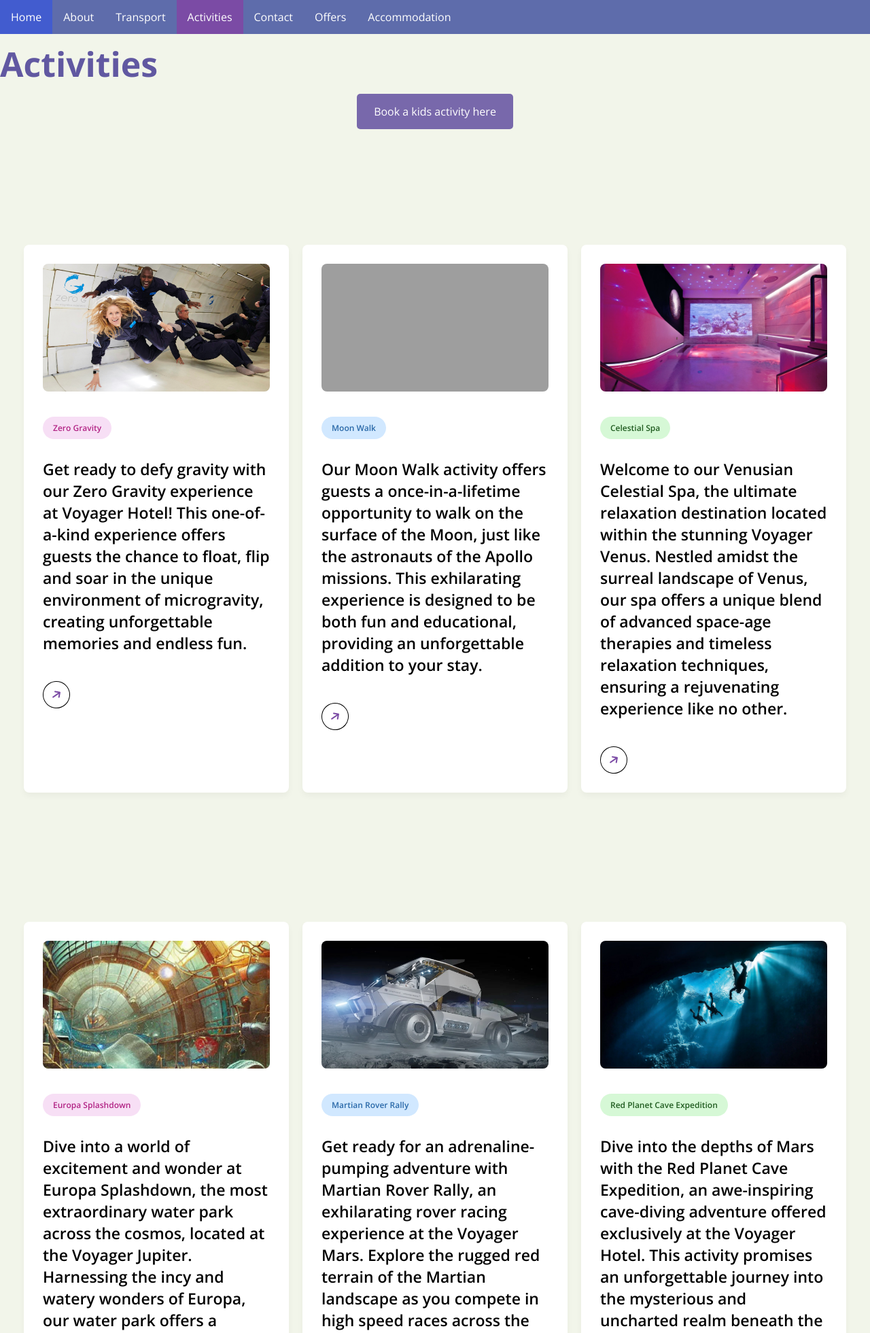
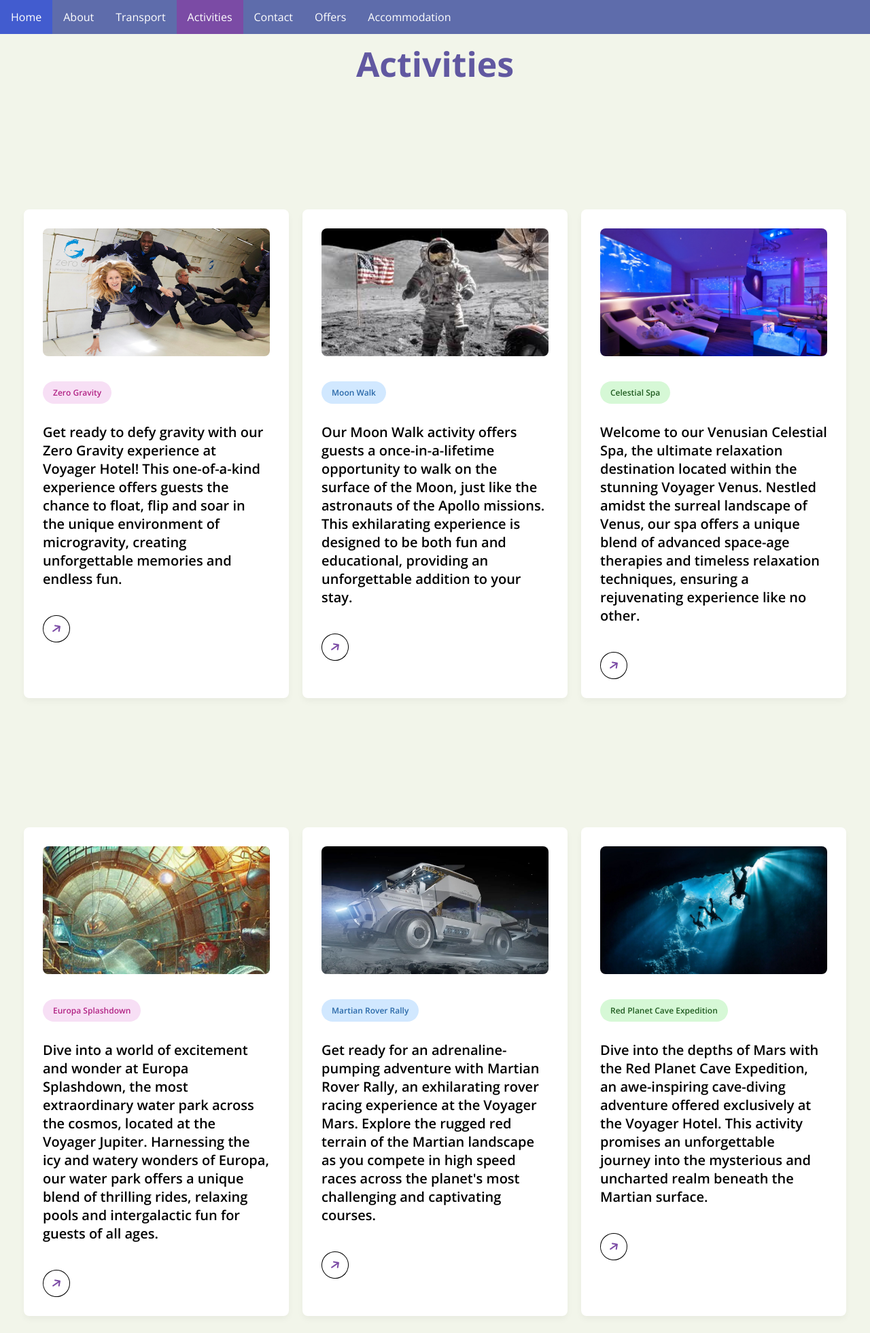
Before and after one commit to Raonaid-Moore/Voyager, a Flask app: page /activitiesPage in a window 1280 px wide. Shown: the top 1961 px of the page at 68% size. Run offline with Flask 3, Linux system fonts and the light colour scheme; grey boxes are pictures that could not be loaded.

Commit message:
abigails pushes

```diff
--- a/static/css/activities.css
+++ b/static/css/activities.css
@@ -130,7 +130,7 @@ li a:hover:not(.active) {
 
 .card-item h3 {
     color: #000;
-    font-size: 1.438rem;
+    font-size: 20px;
     margin-top: 28px;
     font-weight: 600;
 }
@@ -174,7 +174,7 @@ header {
 
 .header_style {
  font-size: 50px;
- text-align: left;
+ text-align: center;
  background-color: rgba(97, 88, 161)
  color: white
 }
--- a/static/css/kidsActivities.css
+++ b/static/css/kidsActivities.css
@@ -131,7 +131,7 @@ li a:hover:not(.active) {
 
 .card-item h3 {
     color: #000;
-    font-size: 1.438rem;
+    font-size: 20px;
     margin-top: 28px;
     font-weight: 600;
 }
--- a/templates/JungleGym.html
+++ b/templates/JungleGym.html
@@ -10,13 +10,14 @@
   <link rel="stylesheet" href="../static/css/JungleGym.css">
 </head>
 <body>
+
   <div class="container">
     <h2 class="title">Space Jungle <br>Gym</h2>
     <h3 class="price">€15<span>/Day</span></h3>
     <p class="description">All day access with a wristband, come and go as you plese.Go wild in the Jungles of Space. </p>
     <b class="offer">Act fast! Offer ends on September 20, 2235.</b>
     <a class="subscribe-button" href="/activityBook">Book</a>
-    <a class="subscribe-button" href="/kidsActivities">Return</a>
+    <a class="subscribe-button" href="/activitiesPage">Return</a>
     <div class="ribbon-wrap">
       <div class="ribbon">Special Offer!</div>
     </div>
--- a/templates/LowGravityTrampoline.html
+++ b/templates/LowGravityTrampoline.html
@@ -17,7 +17,7 @@
     <p class="description">All day access with a wristband, come and go as you plese.Go wild in the Jungles of Space. </p>
     <b class="offer">Act fast! Offer ends on September 20, 2235.</b>
     <a class="subscribe-button" href="/activityBook">Book</a>
-    <a class="subscribe-button" href="/kidsActivities">Return</a>
+    <a class="subscribe-button" href="/activitiesPage">Return</a>
     <div class="ribbon-wrap">
       <div class="ribbon">Special Offer!</div>
     </div>
--- a/templates/ZeroGravityBallPit.html
+++ b/templates/ZeroGravityBallPit.html
@@ -17,7 +17,7 @@
     <p class="description">Gain all day access to the Zero Gravity Ball Pit.With your own wristband you can come and go as you please all day long.</p>
     <b class="offer">Act fast! Offer ends on September 20, 2235.</b>
     <a class="subscribe-button" href="/activityBook">Book</a>
-    <a class="subscribe-button" href="/kidsActivities">Return</a>
+    <a class="subscribe-button" href="/activitiesPage">Return</a>
     <div class="ribbon-wrap">
       <div class="ribbon">Special Offer!</div>
     </div>
--- a/templates/activitiesPage.html
+++ b/templates/activitiesPage.html
@@ -30,10 +30,6 @@
         <h1 class="header_style">Activities</h1>
     </header>
 
-    <div class="book">
-        <p class="book-button" style="font-size: 30px; text-align: center;"><a href="/kidsActivities" class="button">Book a kids activity here</a></p>
-    </div>
-
 
     <div class="card-list">
         <a href="/activityBook" class="card-item">
@@ -45,7 +41,7 @@
             </div>
         </a>
         <a href="/activityBook" class="card-item">
-            <img src="/static/images/moonwalk2.jpg" alt="Card Image">
+            <img src="/static/images/moonwalk3.jpg" alt="Card Image">
             <span class="designer">Moon Walk</span>
             <h3>Our Moon Walk activity offers guests a once-in-a-lifetime opportunity to walk on the surface of the Moon, just like the astronauts of the Apollo missions. This exhilarating experience is designed to be both fun and educational, providing an unforgettable addition to your stay.</h3>
             <div class="arrow">
@@ -53,7 +49,7 @@
             </div>
         </a>
         <a href="/activityBook" class="card-item">
-            <img src="/static/images/spa1.jpg" alt="Card Image">
+            <img src="/static/images/spa3.jpg" alt="Card Image">
             <span class="editor">Celestial Spa</span>
             <h3>Welcome to our Venusian Celestial Spa, the ultimate relaxation destination located within the stunning Voyager Venus. Nestled amidst the surreal landscape of Venus, our spa offers a unique blend of advanced space-age therapies and timeless relaxation techniques, ensuring a rejuvenating experience like no other.</h3>
             <div class="arrow">
@@ -65,7 +61,7 @@
         <a href="/activityBook" class="card-item">
             <img src="/static/images/europasd.jpg" alt="Card Image">
             <span class="developer">Europa Splashdown</span>
-            <h3>Dive into a world of excitement and wonder at Europa Splashdown, the most extraordinary water park across the cosmos, located at the Voyager Jupiter. Harnessing the incy and watery wonders of Europa, our water park offers a unique blend of thrilling rides, relaxing pools and intergalactic fun for guests of all ages.</h3>
+            <h3>Dive into a world of excitement and wonder at Europa Splashdown, the most extraordinary water park across the cosmos, located at the Voyager Jupiter. Harnessing the icy and watery wonders of Europa, our water park offers a unique blend of thrilling rides, relaxing pools and intergalactic fun for guests of all ages.</h3>
             <div class="arrow">
                 <i class="fas fa-arrow-right card-icon"></i>
             </div>
@@ -88,9 +84,42 @@
         </a>
     </div>
 
+     <header>
+        <h1 class="header_style">Kids Activities</h1>
+    </header>
+
+    <div class="card-list">
+        <a href="/ZeroGravityBallPit" class="card-item">
+            <img src="https://encrypted-tbn0.gstatic.com/images?q=tbn:ANd9GcQBpdhRgUoPhi6IlDMy-QRjsDeWWJzVUr41oz2D2vUn5FWHRHF63GEDLZdaEWDa0BTY5_U&usqp=CAU" alt="Card Image">
+            <span class="developer">Zero Gravity Ball Pit</span>
+            <h3>Let your children float free in our zero gravity ball pit.</h3>
+            <div class="arrow">
+                <i class="fas fa-arrow-right card-icon"></i>
+            </div>
+        </a>
+        <a href="/JungleGym" class="card-item">
+            <img src="https://images.ctfassets.net/zx26b3gn0tiy/5jtAMBcSSntEjrdAqR0fJF/905115f5d17de6e6e9d90ad7684bfbb2/small-lappset-space-themed-playground-design-540-460.jpg" alt="Card Image">
+            <span class="designer">Space Jungle</span>
+            <h3>Kids can go wild in our wild space themed jungle gym.</h3>
+            <div class="arrow">
+                <i class="fas fa-arrow-right card-icon"></i>
+            </div>
+        </a>
+        <a href="/LowGravityTrampoline" class="card-item">
+            <img src="https://xscapemiltonkeynes.co.uk/sites/xscape_mk/files/styles/shop_gallery_full/public/images/shops/gallery/1-1600x1600px-011.jpg?itok=KhHoX_vu" alt="Card Image">
+            <span class="editor">Low Gravity Trampoline</span>
+            <h3>Jump higher than ever in the Low Gravity Trampoline room.</h3>
+            <div class="arrow">
+                <i class="fas fa-arrow-right card-icon"></i>
+            </div>
+        </a>
+    </div>
+
 <div class="data">
-            <a href="#top" class="hire" id="backToTop">Back To Top</a>
+            <a href="#top" class="hire" id="backToTop" >Back To Top</a>
         </div>
+
+
 
     <script>
         document.getElementById('backToTop').addEventListener('click', function(event) {
--- a/templates/activityBook.html
+++ b/templates/activityBook.html
@@ -45,6 +45,9 @@
                 <option value="europa_splashdown">Europa Splashdown</option>
                 <option value="martian_rover_rally">Martian Rover Rally</option>
                 <option value="red_planet_cave_expedition">Red Planet Cave Expedition</option>
+                <option value="zero_gravity_ball_pit">Zero Gravity Ball Pit</option>
+                <option value="space_jungle_gym">Space Jungle Gym</option>
+                <option value="low_gravity_trampoline">Low Gravity Trampoline</option>
             </select>
 
             <label for="date">Preferred Date:</label>
```
Also changed, not shown: other parts of static/css/activities.css (+39 -24 lines), static/css/JungleGym.css (line endings or trailing spaces), static/images/moonwalk3.jpg (added).
